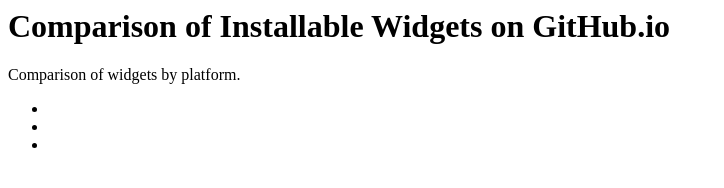
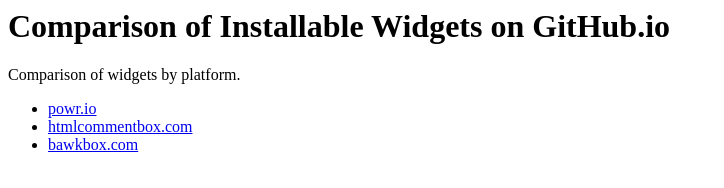
Before and after one commit to countable-web/widget-party, a plain HTML site: page index.html in a window 1280 px wide. Shown: the whole page, without its empty margins (0-724 px from the left). Drawn offline with Linux system fonts and the light colour scheme.

Commit message:
hidden links :(

```diff
--- a/index.html
+++ b/index.html
@@ -8,9 +8,9 @@ Comparison of widgets by platform.
 </p>
 
 <ul>
-  <li><a href="./powr.io/"></a></li>
-  <li><a href="./htmlcommentbox.com/"></a></li>
-  <li><a href="./bawkbox.com/"></a></li>
+  <li><a href="./powr.io/">powr.io</a></li>
+  <li><a href="./htmlcommentbox.com/">htmlcommentbox.com</a></li>
+  <li><a href="./bawkbox.com/">bawkbox.com</a></li>
 </ul>
 
 </body>
```
